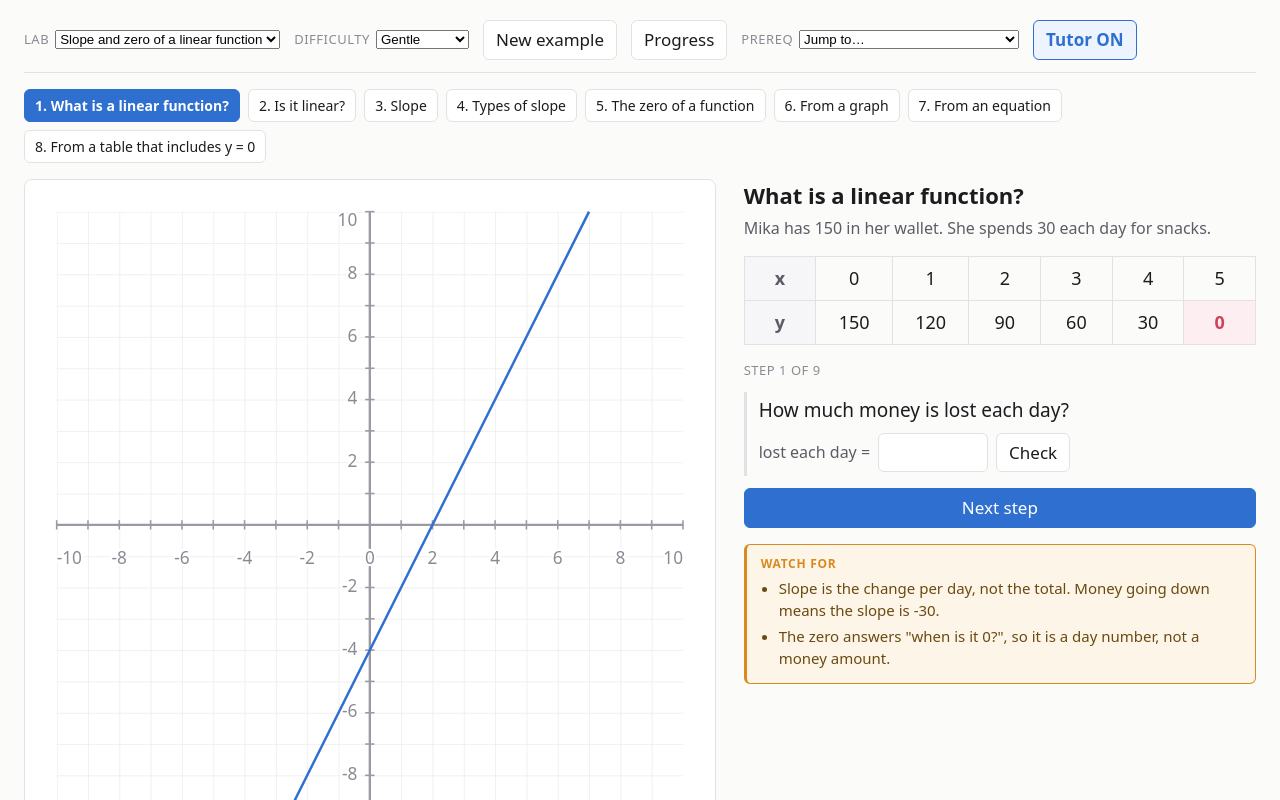
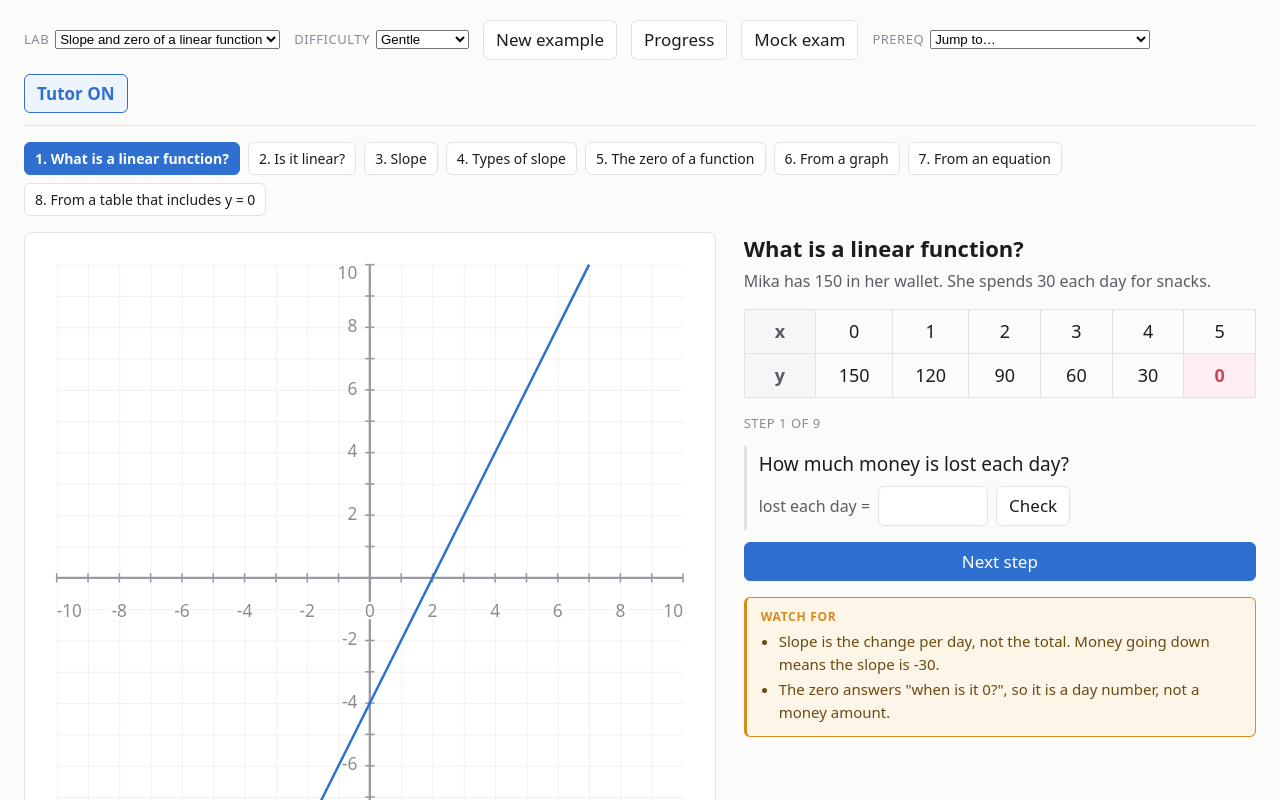
Before and after one commit to snowyter/math-tutor-labs, a React (Vite) app: page / in a window 1280 px wide. Shown: the top 800 px of the page. Built offline with nearby package versions, Linux system fonts and the light colour scheme.

Commit message:
feat: mock exam button in the lab toolbar

```diff
--- a/src/shell/Toolbar.tsx
+++ b/src/shell/Toolbar.tsx
@@ -1,6 +1,6 @@
 import { LabPicker } from './LabPicker';
 import { prereqById } from '../engine/registry';
-import { goToPrereq, goToProgress } from './useHashRoute';
+import { goToExam, goToPrereq, goToProgress } from './useHashRoute';
 import type { Lab, LabNumbers, Level, TableKind } from '../engine/types';
 
 export function Toolbar({
@@ -59,6 +59,8 @@ export function Toolbar({
 
       <button onClick={goToProgress}>Progress</button>
 
+      <button onClick={goToExam}>Mock exam</button>
+
       <label className="toolbar-item">
         <span className="toolbar-label">Prereq</span>
         <select
```
